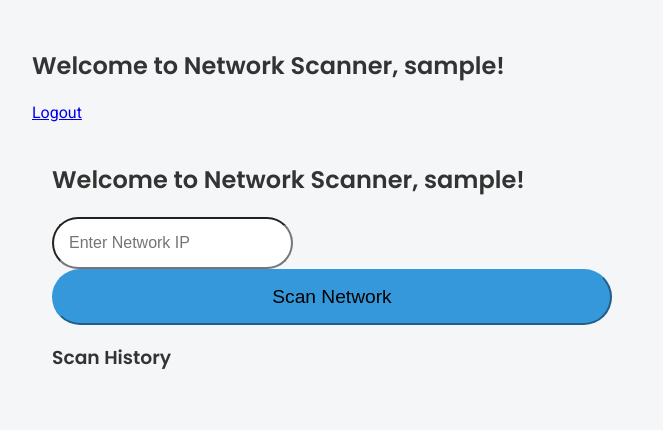
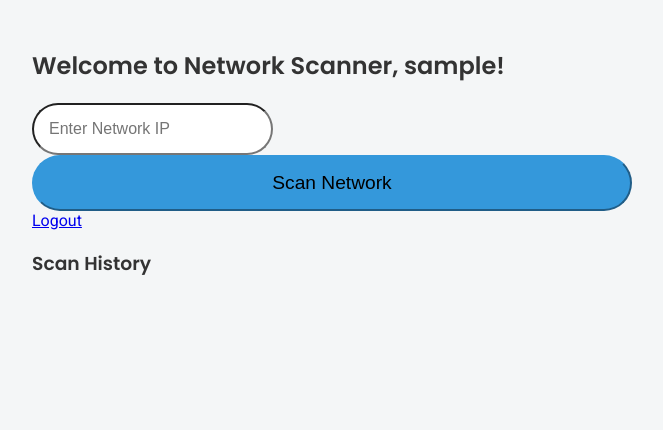
Before and after one commit to Saravanangrizz/network_scanner, a Flask app: page /dashboard in a window 1280 px wide. Shown: the top 430 px of the page, without its empty margins (308-971 px from the left). Run offline with Flask 3, Linux system fonts and the light colour scheme; the visitor is signed in with stand-in values (Sample User, id 1); data that the repository does not hold is empty.

Commit message:
Update dashboard.html

```diff
--- a/templates/dashboard.html
+++ b/templates/dashboard.html
@@ -8,16 +8,15 @@
     <link rel="stylesheet" href="{{ url_for('static', filename='styles.css') }}">
 </head>
 <body>
-     <div class="container mt-5">
-        <div class="d-flex justify-content-between align-items-center mb-4">
-            <h2>Welcome to Network Scanner, {{ current_user.username }}!</h2>
-            <a href="{{ url_for('logout') }}" class="btn btn-danger">Logout</a>
-        </div>
+
     <div class="container mt-5">
         <h2 class="text-center">Welcome to Network Scanner, {{ current_user.username }}!</h2>
         <form method="POST" class="text-center">
             <input type="text" name="network" class="form-control" placeholder="Enter Network IP" required>
             <button type="submit" class="btn btn-primary btn-lg mt-3">Scan Network</button>
+            <div class="d-flex justify-content-between align-items-center mb-4">
+            <a href="{{ url_for('logout') }}" class="btn btn-danger">Logout</a>
+            </div>
         </form>
 
         <h3 class="mt-5">Scan History</h3>
```
